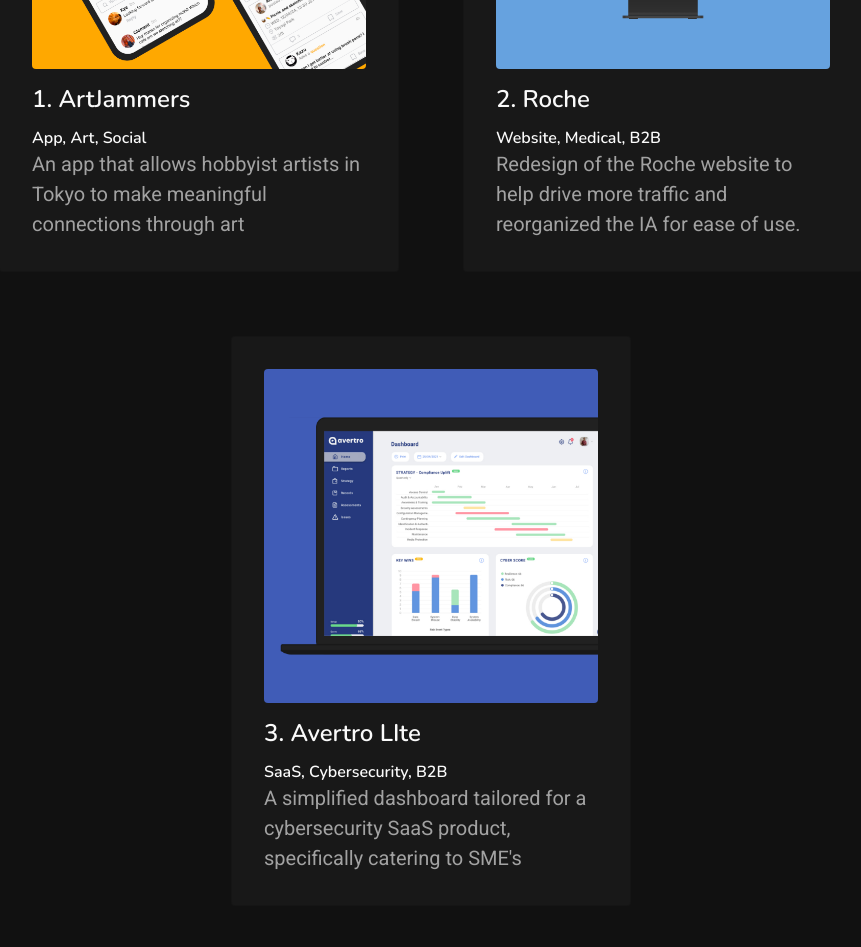
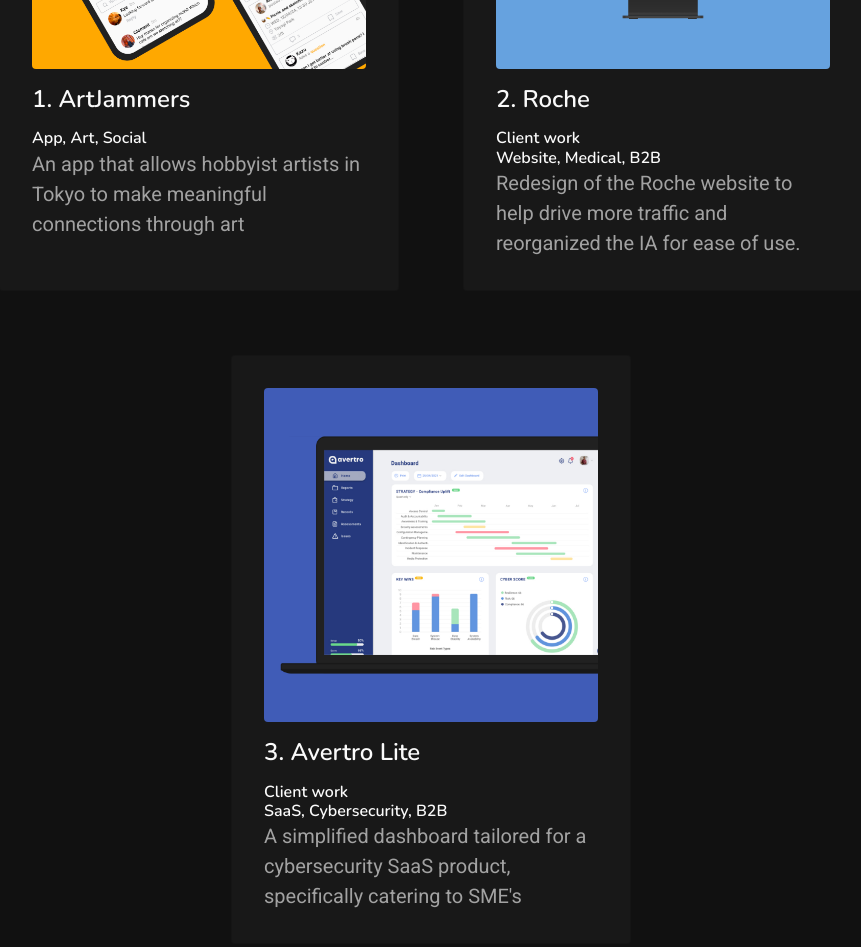
Before and after one commit to kazmakai/uxPortfolio, a React (Vite) app: page / in a window 1280 px wide. Shown: the part 1380-2327 px from the top of the page, without its empty margins (209-1070 px from the left). Built offline with nearby package versions, Linux system fonts and the light colour scheme.

Commit message:
fixed typo

```diff
--- a/src/components/Works/index.jsx
+++ b/src/components/Works/index.jsx
@@ -21,6 +21,7 @@
                         <Link to="/case-study-2"><img src="assets/images/CaseStudy2/projectthumbnail2.png" alt="roche" /></Link>
                         <div>
                             <h3>2. Roche</h3>
+                            <h4>Client work</h4>
                             <h4>Website, Medical, B2B</h4>
                             <p>Redesign of the Roche website to help drive more traffic and reorganized the IA for ease of use.</p>
                         </div>
@@ -30,7 +31,8 @@
                     <div className="card">
                         <Link to="/case-study-3"><img src="assets/images/CaseStudy3/projectthumbnail3.png" alt="avertrolite" /></Link>
                         <div>
-                            <h3>3. Avertro LIte</h3>
+                            <h3>3. Avertro Lite</h3>
+                            <h4>Client work</h4>
                             <h4>SaaS, Cybersecurity, B2B</h4>
                             <p>A simplified dashboard tailored for a cybersecurity SaaS product, specifically catering to SME's</p>
                         </div>
```
